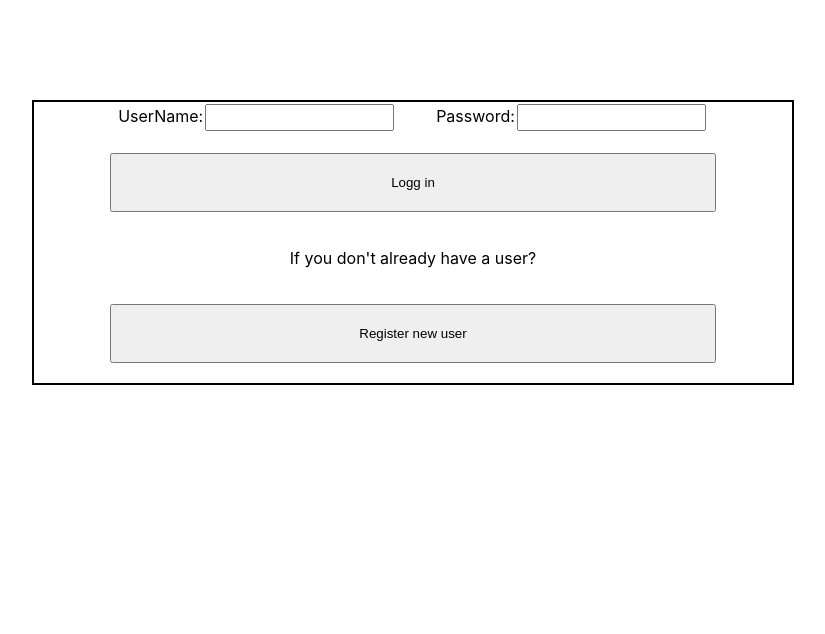
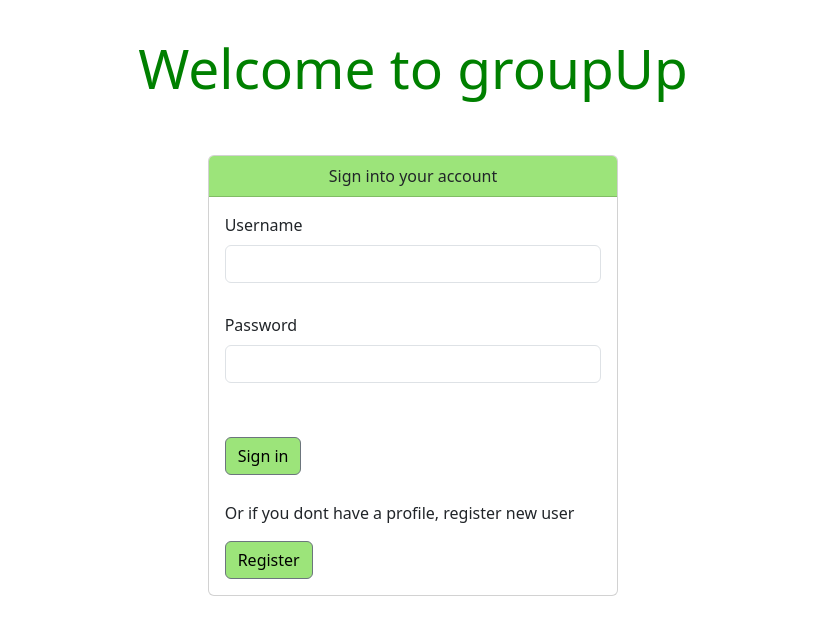
Before and after one commit to Juni-hub/TDT4140-groupup, a Next.js app in the folder frontend/: page / in a window 1280 px wide. Shown: the top 634 px of the page, without its empty margins (227-1052 px from the left). Built offline with nearby package versions, Linux system fonts and the light colour scheme.

Commit message:
3 create index page for loggin in and registering

```diff
--- a/frontend/components/loginForm.js
+++ b/frontend/components/loginForm.js
@@ -1,29 +1,43 @@
 import React from "react";
-import styles from "../styles/Home.module.css"
+import 'bootstrap/dist/css/bootstrap.min.css'
+import { Button, CardBody,CardImg, CardHeader, Input, Label, Row, Col, Card, Form, CardText } from "reactstrap";
+
+
 
 
 const LoginForm = () => {
     return (
-        <div className={styles.loginContainer}>
-            <form className={styles.loginForm}>
+            <div>
 
-                <label className={styles.field}>
-                    UserName:
-                    <input className={styles.textField} type="text" name="username" />
-                </label>
+                <Row style={{height:"15vh", textAlign:"center", color:"green", marginTop:"35px"}}>
+                    <h2 style={{fontSize:"55px"}}>Welcome to groupUp</h2>
+                </Row>
+                <Row>
+                <Col xs="4"></Col>
+                <Col xs="4">
+                  <Card>
+                    <CardHeader style={{backgroundColor:"rgba(132, 222, 89, 0.8)", textAlign:"center"}}>Sign into your account</CardHeader>
+                    <CardBody>
+                      <Form onSubmit="">
+                        <Label>Username</Label>
+                        <Input type="text" style={{marginBottom:"30px"}}></Input>
+                        <Label>Password</Label>
+                        <Input type="text" style={{marginBottom:"30px"}}></Input>
+                        <br></br>
+                        <Button  style={{backgroundColor:"rgba(132, 222, 89, 0.8)", color:"black", marginBottom:"2px"}} type="submit">Sign in</Button>
+                      </Form>
+                      <br />
+                      <CardText>Or if you dont have a profile, register new user</CardText>
+                      <Button  style={{backgroundColor:"rgba(132, 222, 89, 0.8)", color:"black"}}> Register</Button>
+                    </CardBody>
+                  </Card>
+                </Col>
+                <Col xs="4"></Col>
+              </Row>
 
-                <label className={styles.field}>
-                    Password:
-                    <input className={styles.textField} type="text" name="password" />
-                </label>
-                <button className={styles.button} type="submit">Logg in</button>
-            </form>
-            <div>
-                <p>If you don't already have a user?</p>
-                <button className={styles.button} type ="button"> Register new user</button>
             </div>
-        </div>
-    )
-}
+          );
+        };
+
 
 export default LoginForm;
--- a/frontend/pages/index.js
+++ b/frontend/pages/index.js
@@ -1,11 +1,10 @@
 import Head from 'next/head';
 import Image from 'next/image';
-import styles from '../styles/Home.module.css';
 import LoginForm from '../components/loginForm';
 
 export default function Home() {
   return (
-    <div className={styles.loginPage}>
+    <div className="">
       <LoginForm />
     </div>
   )
```
Also changed, not shown: 1 other file (tests, documents, lock files or other folders).
